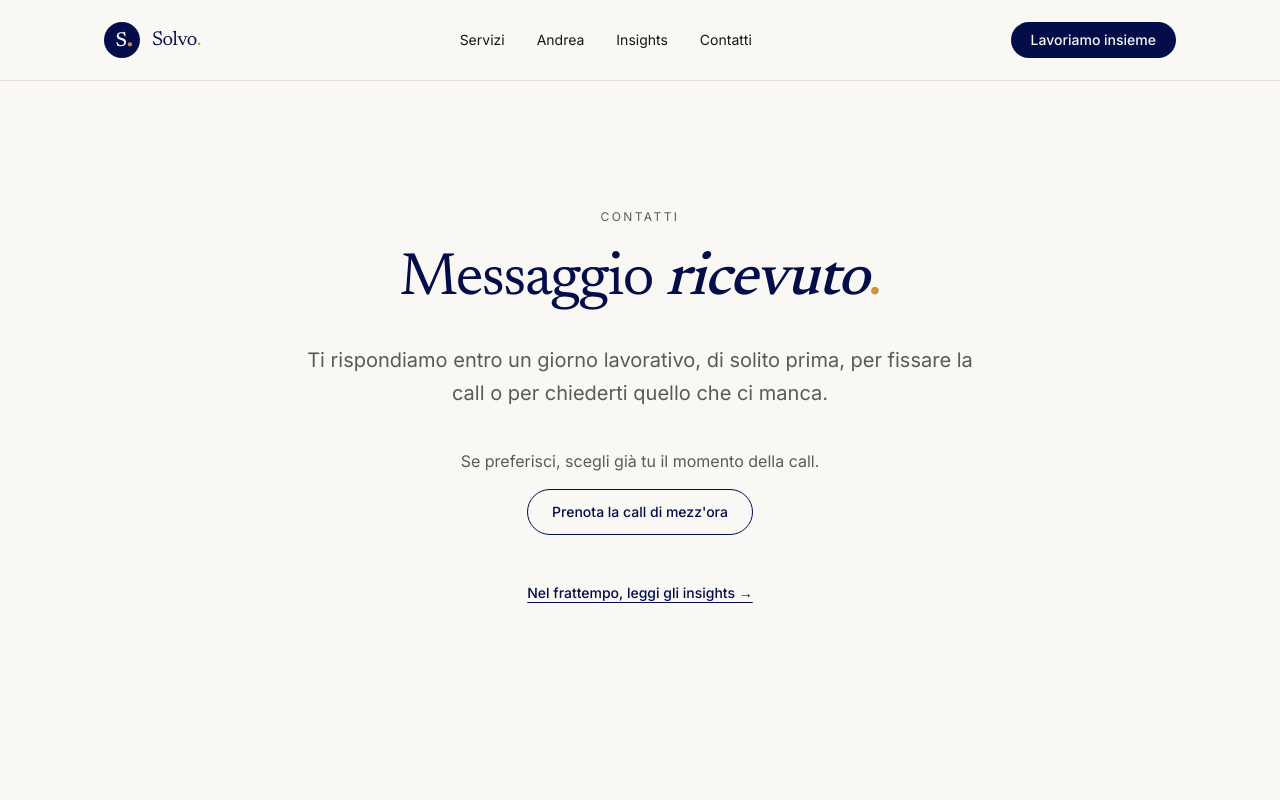
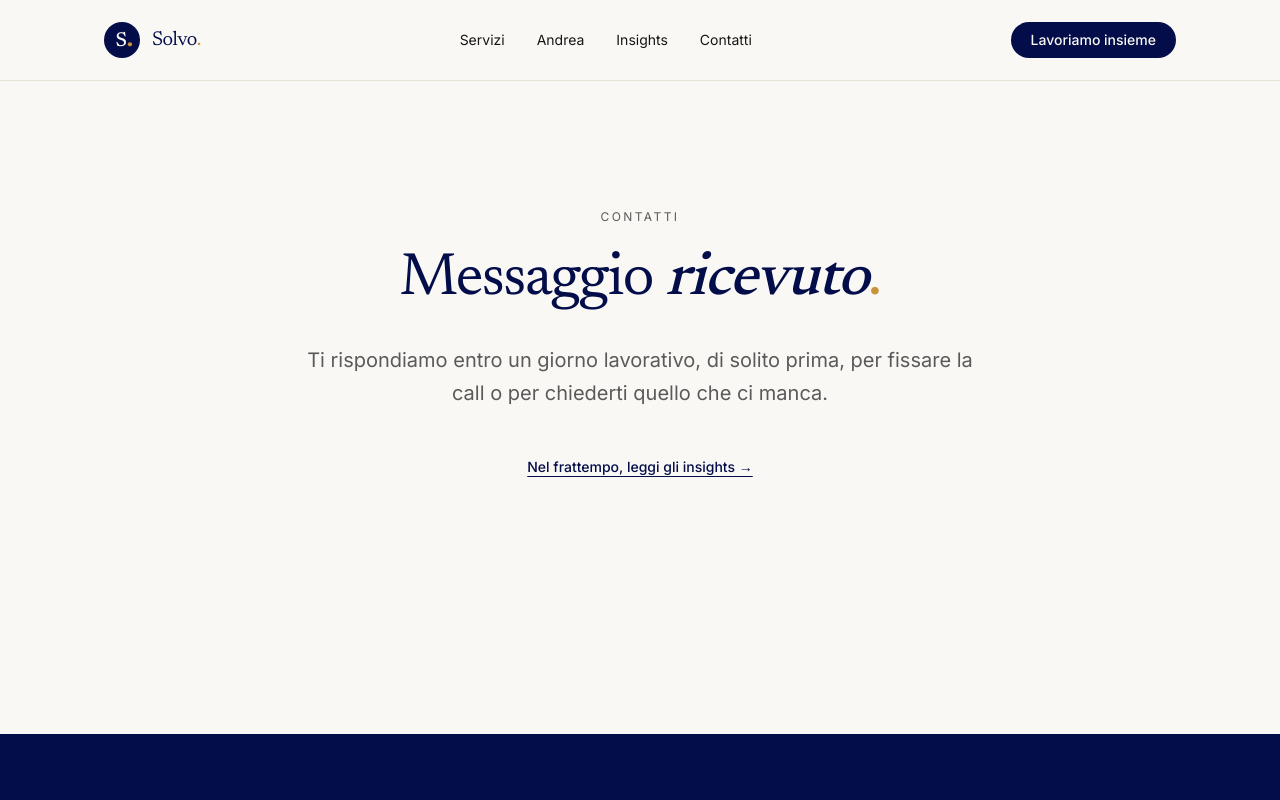
Before and after one commit to solvostudio/solvo-website, a Next.js app: page /contact/grazie in a window 1280 px wide. Shown: the top 800 px of the page. Built offline with nearby package versions, Linux system fonts and the light colour scheme; no server answers.

Commit message:
contatti: niente prenotazione diretta, la call si fissa dopo il primo scambio
Co-Authored-By: Claude Opus 5.5 <noreply@anthropic.com>
Claude-Session: https://claude.ai/code/session_01PSRSYfXkQQKYsvVipVGrbg

```diff
--- a/src/app/contact/grazie/page.tsx
+++ b/src/app/contact/grazie/page.tsx
@@ -8,8 +8,6 @@ export const metadata: Metadata = {
   robots: { index: false, follow: false },
   alternates: { canonical: "/contact/grazie" },
 };
-
-const BOOKING_URL = process.env.NEXT_PUBLIC_BOOKING_URL;
 
 export default function ThankYouPage() {
   return (
@@ -24,21 +22,6 @@ export default function ThankYouPage() {
           Ti rispondiamo entro un giorno lavorativo, di solito prima, per fissare la
           call o per chiederti quello che ci manca.
         </p>
-        {BOOKING_URL && (
-          <div className="mt-10">
-            <p className="text-base text-[var(--color-text-secondary)] text-pretty">
-              Se preferisci, scegli già tu il momento della call.
-            </p>
-            <a
-              href={BOOKING_URL}
-              target="_blank"
-              rel="noopener noreferrer"
-              className="mt-4 inline-flex items-center rounded-full border border-[var(--color-ink)] px-6 py-3 text-sm font-medium text-[var(--color-ink)] transition-colors hover:bg-[var(--color-ink)] hover:text-[var(--color-bg-primary)]"
-            >
-              Prenota la call di mezz&apos;ora
-            </a>
-          </div>
-        )}
         <Link
           href="/insights"
           className="mt-12 inline-flex items-center text-sm font-medium text-[var(--color-ink)] underline underline-offset-4 transition-all hover:underline-offset-2"
```
